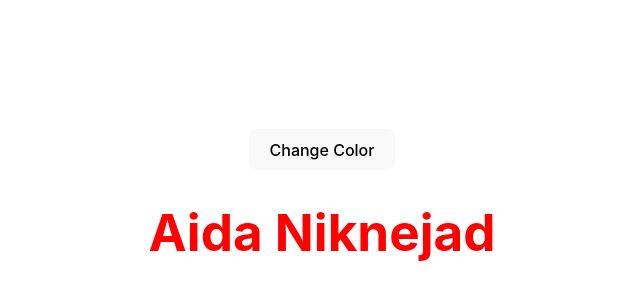
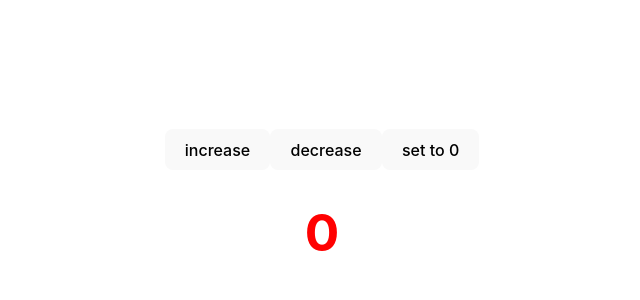
Before and after one commit to AidaNiknejad/React, a React (Vite) app: page / in a window 1280 px wide. Shown: the part 188-488 px from the top of the page, without its empty margins (318-958 px from the left). Built offline with nearby package versions, Linux system fonts and the light colour scheme.

Commit message:
update app.jsx

```diff
--- a/src/App.jsx
+++ b/src/App.jsx
@@ -1,15 +1,22 @@
 import "./App.css"
 import {useState} from 'react'
 function App() {
-
-
-
+const [count , setCount] = useState (0);
+const increase = () => {
+  setCount(count +1);
+};
+const decrease = () => {
+  setCount(count - 1);
+};
+const setZero = () => {
+  setCount(0);
+};
 
   return <div className="App">
-
-   <button onClick={()=>{ }}>Change Color</button>
-   <h1>Aida Niknejad</h1>
-
+    <button onClick={increase}>increase</button>
+    <button onClick={decrease}>decrease</button>
+    <button onClick={setZero}>set to 0</button>
+    <h1>{count}</h1>
     </div>
 
 }
```
